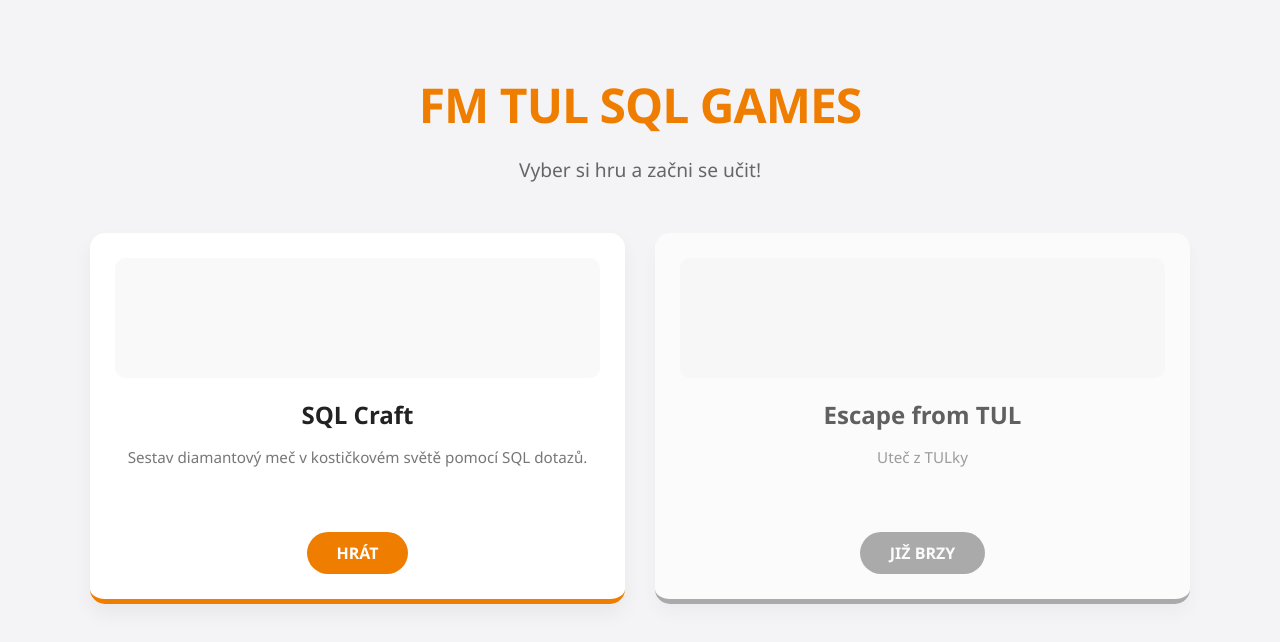
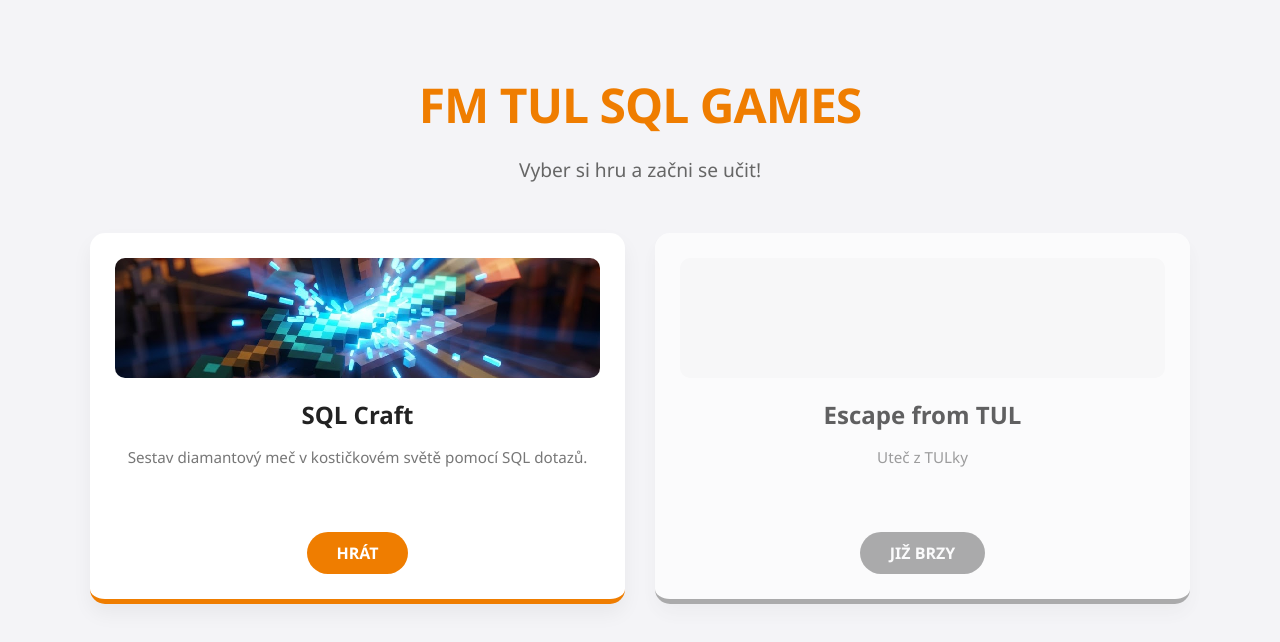
Before and after one commit to MarekProchazka12/fm-sql-games, a React (Vite) app: page / in a window 1280 px wide. Shown: the top 642 px of the page. Built offline with nearby package versions, Linux system fonts and the light colour scheme.

Commit message:
jestehezkyobrazeknahome

```diff
--- a/src/pages/Home.jsx
+++ b/src/pages/Home.jsx
@@ -6,14 +6,14 @@
     id: 'sqlcraft',
     title: 'SQL Craft',
     description: 'Sestav diamantový meč v kostičkovém světě pomocí SQL dotazů.',
-    image: '/assets/sqlcraft-icon.png',
+    image: '/pageAssets/SQLCraft/scenes/20.jpg',
     active: true
   },
   {
     id: 'tulescape',
     title: 'Escape from TUL',
     description: 'Uteč z TULky',
-    image: '/assets/tulescape-icon.png'
+    image: ''
   }
 ]
 
@@ -29,7 +29,7 @@
           <div key={game.id} className={`game-card ${!game.active ? 'disabled' : ''}`}>
             <Link to={game.active ? `/${game.id}` : '#'}>
               <div className="card-content">
-                <div className="card-image">
+                <div className="card-image" style={{backgroundImage: `url("${game.image}")`, backgroundSize: "cover", backgroundPosition: "center", imageRendering:"pixelated"}}>
 
                 </div>
                 <h2>{game.title}</h2>
```
